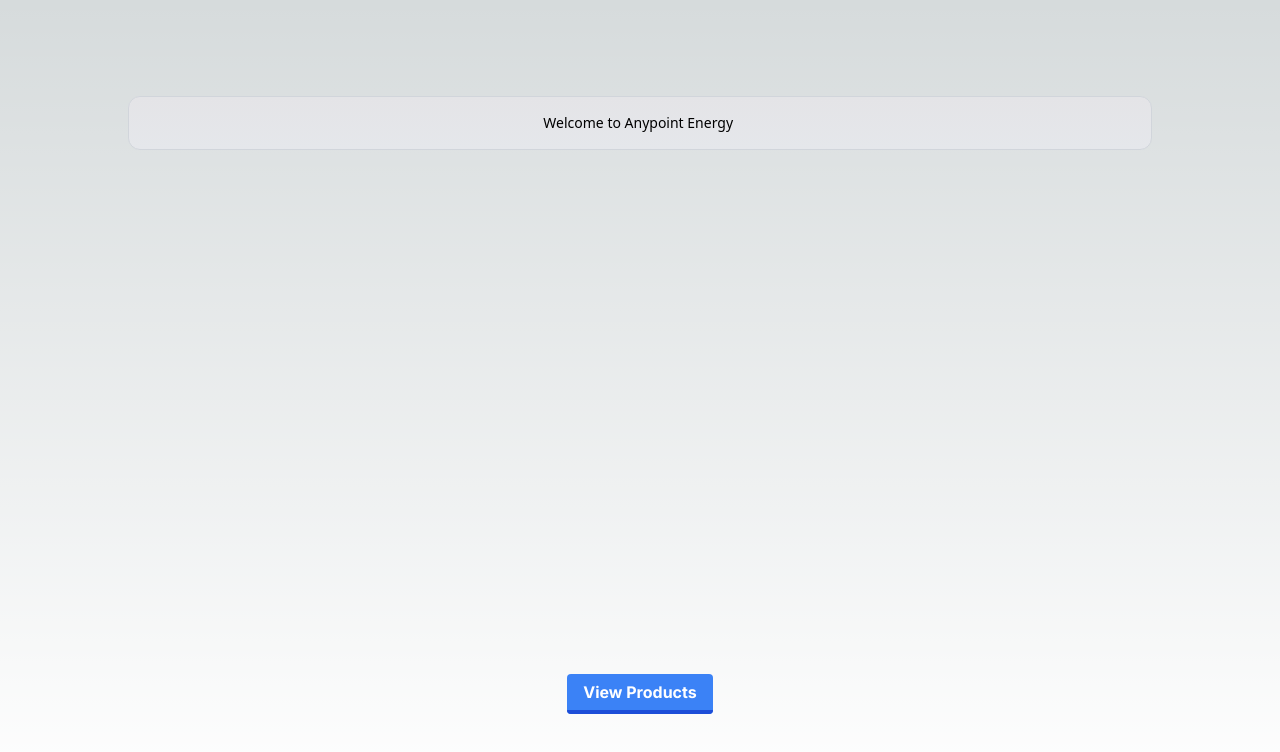
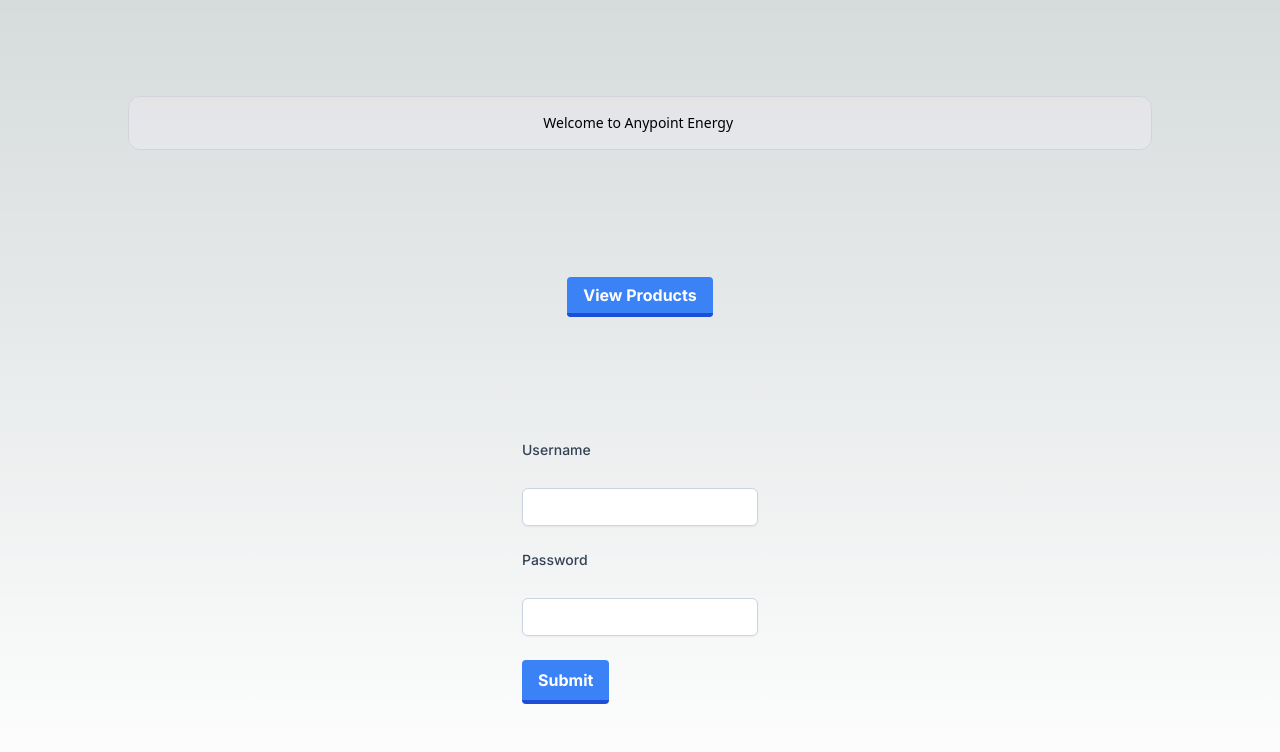
Before and after one commit to Shaanlad/anypoint-ui, a Next.js app: page / in a window 1280 px wide. Shown: the top 752 px of the page. Built offline with nearby package versions, Linux system fonts and the light colour scheme.

Commit message:
Adding Login Page Logic

```diff
--- a/src/app/page.tsx
+++ b/src/app/page.tsx
@@ -1,7 +1,53 @@
 'use client'
 import Link from 'next/link';
+import { FormEvent } from 'react';
+import { useState, useEffect } from 'react';
 
 export default function Home() {
+
+  const [formData, setFormData] = useState({
+    email: '',
+    password: '',
+  });
+
+  const handleInput = (e : FormEvent<HTMLFormElement>) => {
+    const fieldName = e.target.name;
+    const fieldValue = e.target.value;
+
+    setFormData((prevState) => ({
+      ...prevState,
+      [fieldName]: fieldValue
+    }));
+  }
+
+  // function onUserNameChange(event: any) {
+  //   console.log(event.target.value);
+  // }
+
+  // function onPasswordChange(event: any) {
+  //   console.log(event.target.value);
+  // }
+
+  const OnSubmit = async (
+    e: FormEvent<HTMLFormElement>) => {
+      e.preventDefault();
+      console.log('Inside Submit')
+
+      const formData = new FormData(e.currentTarget)
+      console.log('formData >> ', formData);
+
+      const response = await fetch('/api/login', {
+        method: 'POST',
+        headers: {
+          'Content-Type': 'application/json',
+        },
+        body: JSON.stringify(formData),
+      });
+
+      const data = await response.json();
+      console.log(data);
+  }
+
   return (
     <main className="flex min-h-screen flex-col items-center justify-between p-24">
       <div className="z-10 max-w-5xl w-full items-center justify-between font-sans text-sm  ">
@@ -15,6 +61,44 @@
             href="/redirect"> View Products
         </Link>
       </div>
+
+      <div className="relative flex place-items-center">
+        <form onSubmit={OnSubmit}>
+        <label className='block'>
+          <span className="block text-sm font-medium text-slate-700"> Username </span> &nbsp;
+          <input
+            type="text"
+            className="mt-1 block w-full px-3 py-2 bg-white border border-slate-300 rounded-md text-sm shadow-sm placeholder-slate-400
+              focus:outline-none focus:border-sky-500 focus:ring-1 focus:ring-sky-500
+              disabled:bg-slate-50 disabled:text-slate-500 disabled:border-slate-200 disabled:shadow-none
+              invalid:border-pink-500 invalid:text-pink-600
+              focus:invalid:border-pink-500 focus:invalid:ring-pink-500 text-black"
+              name="email"
+              value={formData.email}
+              onChange={handleInput}
+          />
+        </label> <br/>
+        <label className='block'>
+          <span className="block text-sm font-medium text-slate-700"> Password </span> &nbsp;
+          <input
+            type="text"
+            className="mt-1 block w-full px-3 py-2 bg-white border border-slate-300 rounded-md text-sm shadow-sm placeholder-slate-400
+              focus:outline-none focus:border-sky-500 focus:ring-1 focus:ring-sky-500
+              disabled:bg-slate-50 disabled:text-slate-500 disabled:border-slate-200 disabled:shadow-none
+              invalid:border-pink-500 invalid:text-pink-600
+              focus:invalid:border-pink-500 focus:invalid:ring-pink-500 text-black"
+              name="password"
+              value={formData.password}
+              onChange={handleInput}
+          />
+        </label> <br/>
+        <button
+          className="bg-blue-500 hover:bg-blue-400 text-white font-bold py-2 px-4 border-b-4 border-blue-700 hover:border-blue-500 rounded"
+          >
+          Submit
+        </button>
+      </form>
+      </div>
     </main>
   );
  }
```
